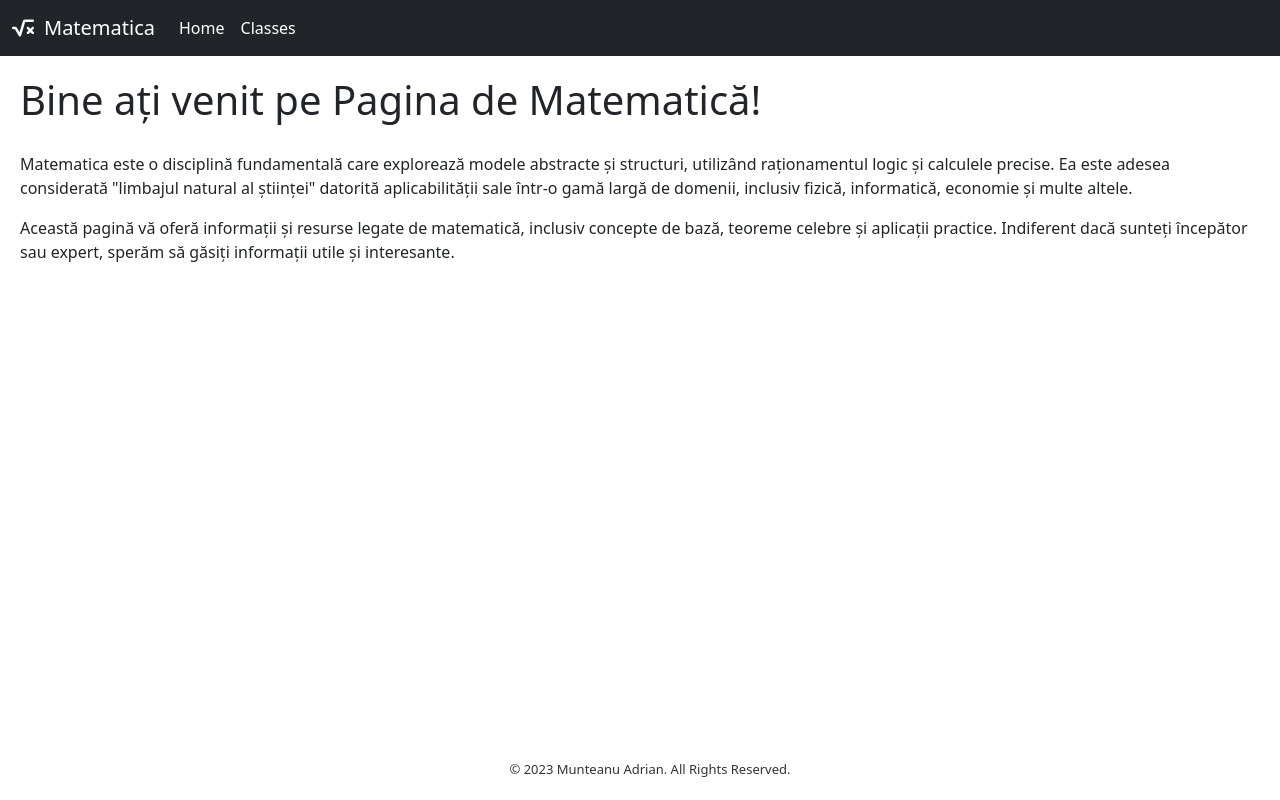
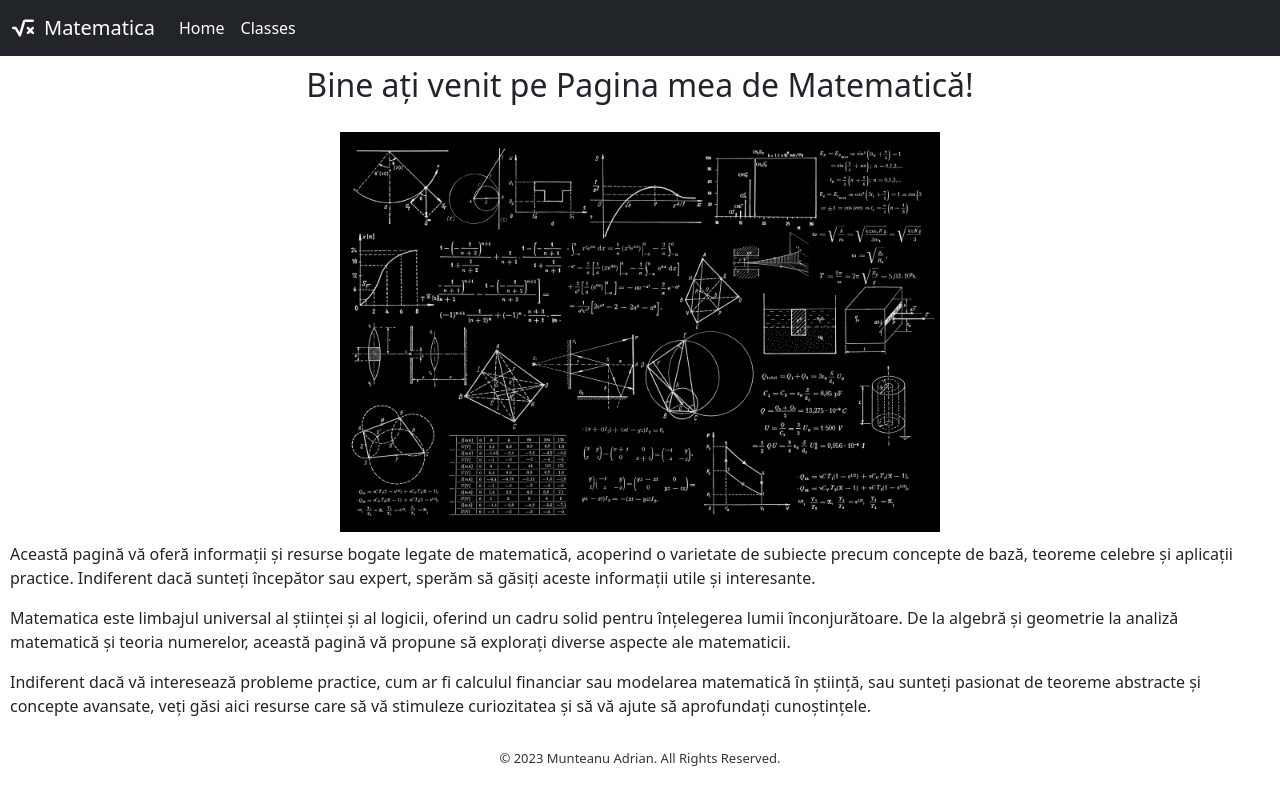
Before and after one commit to valvic66/django_classes_courses_project, a Django app: page / in a window 1280 px wide. Run offline with Django 4.2, Linux system fonts and the light colour scheme; some libraries are stand-ins or nearby versions.

Commit message:
some changes to home page

```diff
--- a/classes/templates/base.html
+++ b/classes/templates/base.html
@@ -4,7 +4,9 @@
   <head>
     <meta charset="UTF-8" />
     <meta name="viewport" content="width=device-width, initial-scale=1.0" />
-    <title>{% block title %}Cursuri{% endblock %}</title>
+    <title>
+      {% block title %}Matematică - Informații și Resurse{% endblock %}
+    </title>
     <!-- Include Bootstrap CSS -->
     <link
       href="https://cdn.jsdelivr.net/npm/bootstrap@5.1.3/dist/css/bootstrap.min.css"
@@ -13,11 +15,7 @@
       crossorigin="anonymous"
     />
   </head>
-  <style>
-    .classes__container {
-      padding: 10px;
-    }
-  </style>
+  <style></style>
   <body>
     {% block navbar %} {% include "navbar.html" %} {% endblock %}
     <div class="classes__container">{% block container %}{% endblock %}</div>
--- a/classes/templates/home.html
+++ b/classes/templates/home.html
@@ -1,5 +1,4 @@
 <!-- home.html -->
-
 <style>
   header.home__header,
   section.home__section {
@@ -10,35 +9,66 @@
     color: #333; /* Dark text color */
     padding: 5px;
     text-align: center;
-    position: absolute;
-    bottom: 0;
+    /* position: absolute; */
+    /* bottom: 0; */
     width: 100%;
   }
 
   .home__footer p {
     font-size: small;
   }
+
+  .math-overview {
+    max-width: 100%;
+    margin: 0 auto;
+    margin-bottom: 10px;
+  }
+
+  @media (min-width: 768px) {
+    .math-overview {
+      max-width: 600px;
+      display: block;
+      margin-left: auto;
+      margin-right: auto;
+    }
+  }
+
+  .home__header {
+    text-align: center;
+  }
 </style>
 
-{% extends 'base.html' %} {% block container %}
+{% extends 'base.html' %} {% block container %} {% load static %}
+
 <header class="home__header">
-  <h1>Bine ați venit pe Pagina de Matematică!</h1>
+  <h2 class="home__header">Bine ați venit pe Pagina mea de Matematică!</h2>
 </header>
 
 <section class="home__section">
-  <p>
-    Matematica este o disciplină fundamentală care explorează modele abstracte
-    și structuri, utilizând raționamentul logic și calculele precise. Ea este
-    adesea considerată "limbajul natural al științei" datorită aplicabilității
-    sale într-o gamă largă de domenii, inclusiv fizică, informatică, economie și
-    multe altele.
+  <img
+    src="{% static '/images/matematica_overview.jpg' %}"
+    alt="Matematica overview"
+    class="math-overview"
+  />
+  <p class="justified-text">
+    Această pagină vă oferă informații și resurse bogate legate de matematică,
+    acoperind o varietate de subiecte precum concepte de bază, teoreme celebre
+    și aplicații practice. Indiferent dacă sunteți începător sau expert, sperăm
+    să găsiți aceste informații utile și interesante.
   </p>
 
-  <p>
-    Această pagină vă oferă informații și resurse legate de matematică, inclusiv
-    concepte de bază, teoreme celebre și aplicații practice. Indiferent dacă
-    sunteți începător sau expert, sperăm să găsiți informații utile și
-    interesante.
+  <p class="justified-text">
+    Matematica este limbajul universal al științei și al logicii, oferind un
+    cadru solid pentru înțelegerea lumii înconjurătoare. De la algebră și
+    geometrie la analiză matematică și teoria numerelor, această pagină vă
+    propune să explorați diverse aspecte ale matematicii.
+  </p>
+
+  <p class="justified-text">
+    Indiferent dacă vă interesează probleme practice, cum ar fi calculul
+    financiar sau modelarea matematică în știință, sau sunteți pasionat de
+    teoreme abstracte și concepte avansate, veți găsi aici resurse care să vă
+    stimuleze curiozitatea și să vă ajute să aprofundați cunoștințele.
   </p>
 </section>
 
--- a/classes_courses_project/settings.py
+++ b/classes_courses_project/settings.py
@@ -11,6 +11,7 @@ https://docs.djangoproject.com/en/4.2/ref/settings/
 """
 
 from pathlib import Path
+import os
 
 # Build paths inside the project like this: BASE_DIR / 'subdir'.
 BASE_DIR = Path(__file__).resolve().parent.parent
@@ -128,3 +129,8 @@ DEFAULT_AUTO_FIELD = "django.db.models.BigAutoField"
 
 MEDIA_URL = '/media/'
 MEDIA_ROOT = BASE_DIR / 'media'
+
+STATIC_URL = '/static/'
+STATICFILES_DIRS = [
+    os.path.join(BASE_DIR, 'classes/static'),
+]
```
Also changed, not shown: classes/static/images/matematica_overview.jpg (added).
